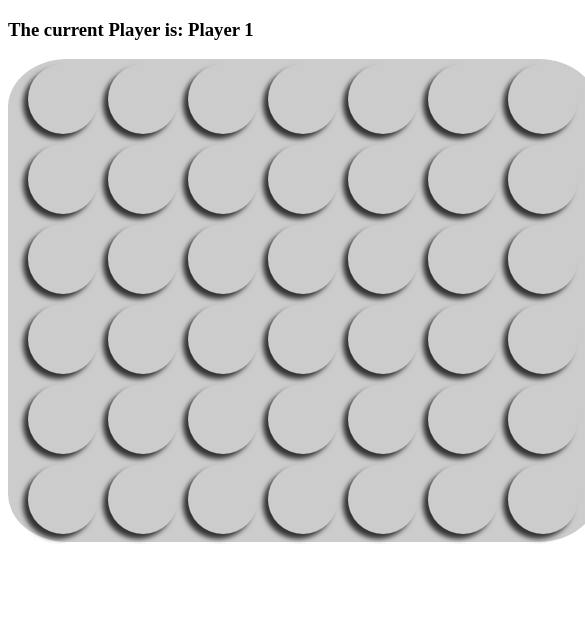
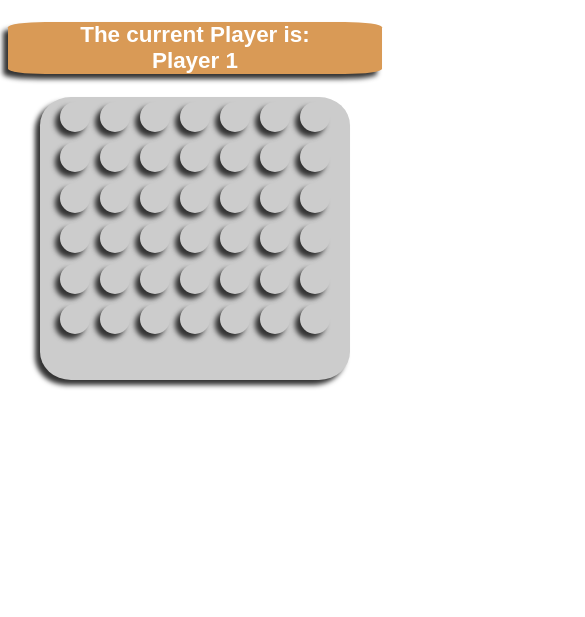
Before and after one commit to TOLU-MICH/connect-Four, a plain HTML site: page index.html in a window 390 px wide. Shown: the whole page, 585 px wide, since content can reach past the window. Drawn offline with Linux system fonts and the light colour scheme.

Commit message:
Changed the user interface

```diff
--- a/index.html
+++ b/index.html
@@ -7,10 +7,10 @@
   <link rel="stylesheet" href="styles.css">
 </head>
 <body>
-  <h3>The current Player is: Player <span id="current-player">1</span></h3>
+  <h3 class="background">The current Player is: <br>Player <span id="current-player">1</span></h3>
   <h3 id="result"></h3>
 
-  <div class="grid">
+  <div class="grid background">
     <div></div>
     <div></div>
     <div></div>
--- a/styles.css
+++ b/styles.css
@@ -1,11 +1,26 @@
+body{
+  font-family: sans-serif;
+  font-size: larger;
+  text-align: center;
+}
+h3{
+  background-color: #d99a56;
+  color: #fff;
+}
+.background {
+  border-radius: 10%;
+  box-shadow: -5px 5px 5px 0px #333333;
+}
 .grid {
-  border-radius: 10%;
+  background: #ccc;
   height: 483px;
   width: 590px;
   display: flex;
   flex-wrap: wrap;
-  background: #ccc;
   justify-content: center;
+  margin: auto;
+  height: 483px;
+  width: 590px;
 }
 
 .grid div {
@@ -14,6 +29,19 @@
   box-shadow: -5px 5px 5px 0px #333333;
   border-radius: 50%;
   margin: 5px;
+}
+
+@media  screen and (max-width: 700px) {
+  .grid {
+    height: 283px;
+    width: 310px;
+  }
+.grid div {
+  height: 30px;
+  width: 30px;
+  margin: 5px;
+}
+
 }
 
 .grid div:nth-of-type(43),
@@ -27,11 +55,11 @@
 }
 
 .player-one {
-  background-color: red;
+  background-color:#d99a56;
   border-radius: 10px;
 }
 
 .player-two {
-  background-color: blue;
+  background-color: #111520;
   border-radius: 10px;
 }
```
